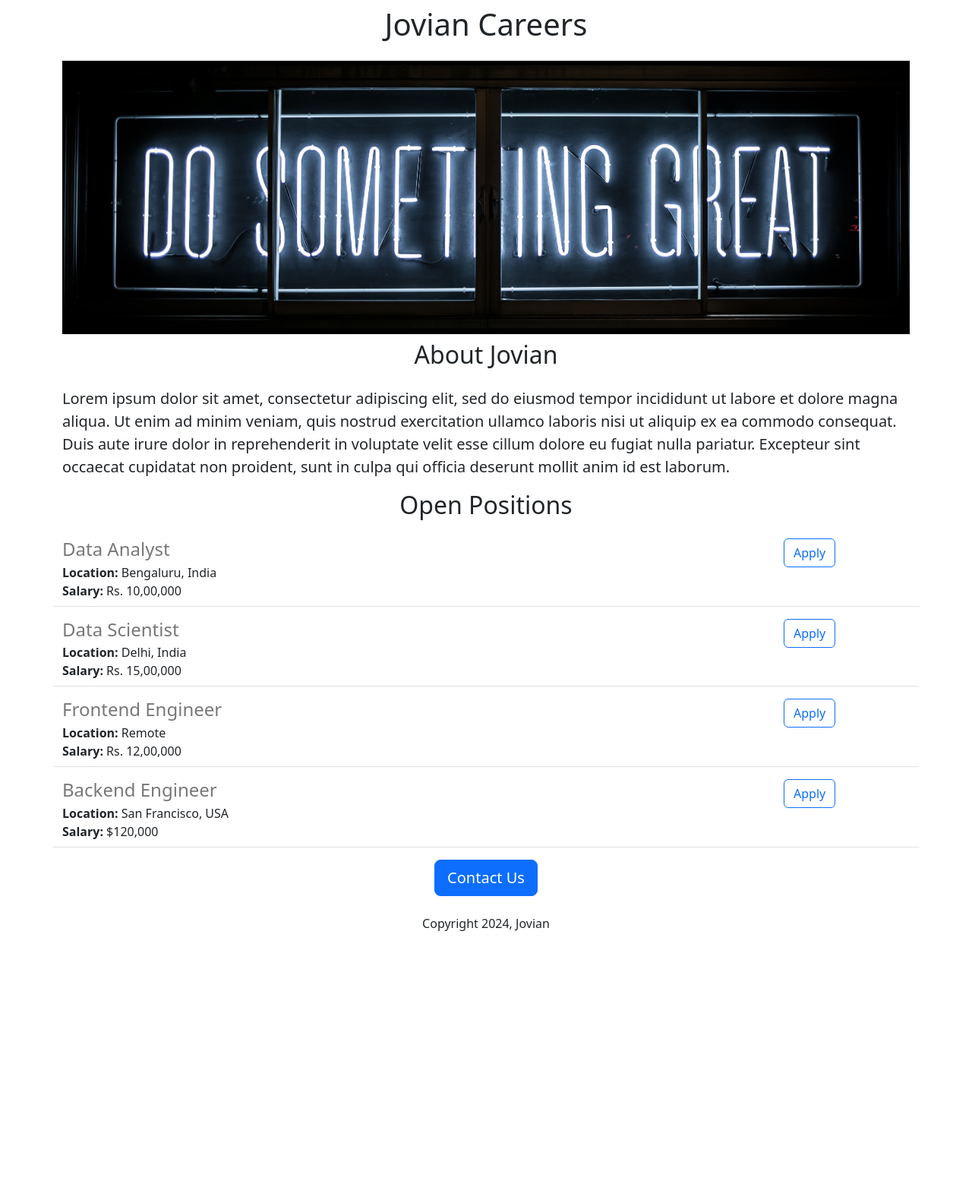
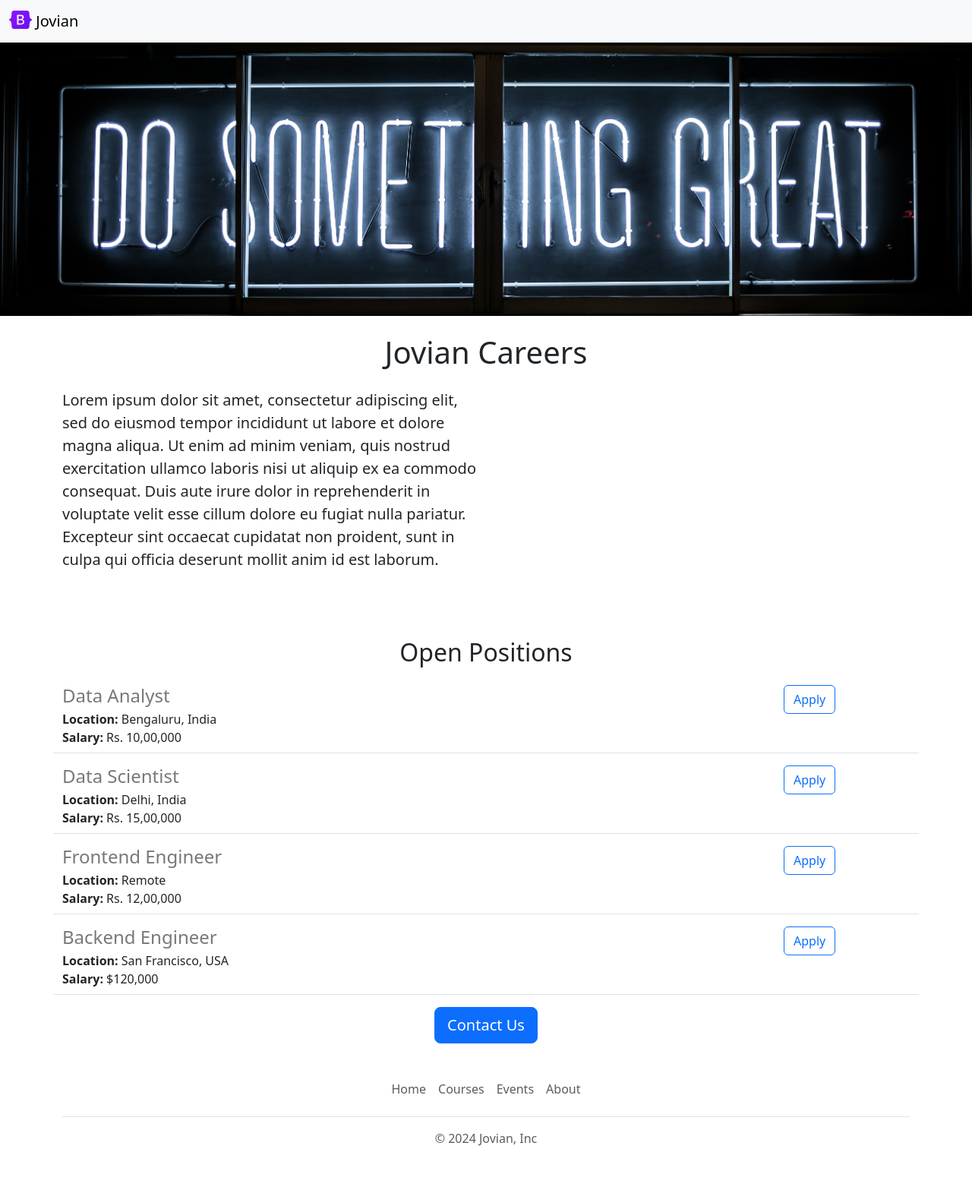
Before and after one commit to ClintonBeyene/jovian-careers-website-v2, a Flask app: page / in a window 1280 px wide. Shown: the whole page at 76% size. Before the commit the page ends 1226 px from the top, so only its background shows below. Run offline with Flask 3, Linux system fonts and the light colour scheme.

Commit message:
Added Functional and Aesthetic improvements

```diff
--- a/static/styles.css
+++ b/static/styles.css
@@ -2,4 +2,5 @@
   width: 100%;
   height: 360px;
   object-fit: cover;
+  margin-bottom: 16px;
 }
--- /dev/null
+++ b/templates/footer.html
@@ -0,0 +1,12 @@
+<div class="container">
+  <footer class="py-3 my-4">
+    <ul class="nav justify-content-center border-bottom pb-3 mb-3">
+      <li class="nav-item"><a href="https://www.jovian.ai" class="nav-link px-2 text-body-secondary">Home</a></li>
+      <li class="nav-item"><a target="_blank" href="https://jovian.ai/learn" class="nav-link px-2 text-body-secondary">Courses</a></li>
+      <li class="nav-item"><a target="_blank" href="https://jovian.ai/events" class="nav-link px-2 text-body-secondary">Events</a></li>
+      <li class="nav-item"><a target="_blank"
+href="https://jovian.ai/about" class="nav-link px-2 text-body-secondary">About</a></li>
+    </ul>
+    <p class="text-center text-body-secondary">&copy; 2024 Jovian, Inc</p>
+  </footer>
+</div>
--- a/templates/home.html
+++ b/templates/home.html
@@ -9,13 +9,20 @@
     <title>Jovian Careers</title>
   </head>
   <body>
+    {% include 'nav.html' %}
+    <img class="img-fluid" id="banner" src="https://1879deb6-85b2-4442-bf21-7884ba69090c-00-340rzqd6ma3s8.janeway.replit.dev/static/banner.jpg" height="320">
     <div class="container">
     <h1 class="text-center mt-2 mb-4">Jovian Careers</h1>
-    <img class="img-fluid" id="banner" src="https://1879deb6-85b2-4442-bf21-7884ba69090c-00-340rzqd6ma3s8.janeway.replit.dev/static/banner.jpg" height="320">
-    <h2 class="text-center mt-2 mb-4">About Jovian</h2>
+    <div class="row">
+      <div class="col-md-6" style="margin-bottom:16px;">
     <p class="lead">
       Lorem ipsum dolor sit amet, consectetur adipiscing elit, sed do eiusmod tempor incididunt ut labore et dolore magna aliqua. Ut enim ad minim veniam, quis nostrud exercitation ullamco laboris nisi ut aliquip ex ea commodo consequat. Duis aute irure dolor in reprehenderit in voluptate velit esse cillum dolore eu fugiat nulla pariatur. Excepteur sint occaecat cupidatat non proident, sunt in culpa qui officia deserunt mollit anim id est laborum.
     </p>
+      </div>
+      <div class="d-none d-md-block col-md-6"
+      <img src="/static/people.jpg" style="height:320px; border-radius:4px;">
+      </div>
+    </div>
     <h2 class="text-center mt-2 mb-4">Open Positions</h2>
     <div>
       {% for job in jobs %}
@@ -23,9 +30,9 @@
       {% endfor %}
     </div>
     <div class="text-center">
-    <button class="btn btn-primary btn-lg">Contact Us</button>
-        <p class="mt-4">Copyright 2024, Jovian</p>
+    <a class="btn btn-primary btn-lg" href="mailto:hello@jovian.ai?subject=Question%20about%20Job%20Openings&body=My%20name%3A%20%3Cyour%20name%20here%3E%0D%0A%0D%0AMy%20question%3A%20%3Center%20question%20here%3E%0D%0A%0D%0A%0D%0A">Contact Us</a>
       </div>
     </div>
+    {% include 'footer.html' %}
   </body>
 </html>
--- a/templates/jobitem.html
+++ b/templates/jobitem.html
@@ -14,6 +14,6 @@
     {% endif %}
   </div>
   <div class="col-2">
-    <button type="button" class="btn btn-outline-primary">Apply</button>
+    <a href=mailto:hello@jovian.ai?subject=Application%20for%20{{ job['title'] }}&body=My%20name%3A%20%3Cyour%20name%20here%3E%0D%0A%0D%0AMy%20Resume%20link%3A%20%3Cresume%20link%3E%0D%0A%0D%0AMy%20LinkedIn%20link%3A%20%3Clinkedin%20link%3E%0D%0A" type="button" class="btn btn-outline-primary">Apply</a>
   </div>
 </div>
--- /dev/null
+++ b/templates/nav.html
@@ -0,0 +1,9 @@
+<nav class="navbar bg-body-tertiary shadow-sm fixed-top" >
+  <div class="container-fluid">
+    <a class="navbar-brand" href="#">
+      <img src="/static/logo.svg" alt="Logo" width="30" height="24" class="d-inline-block align-text-top">
+      Jovian
+    </a>
+  </div>
+</nav>
+<div style="height:56px"></div>
```
Also changed, not shown: static/logo.svg (added), 1 other file.
